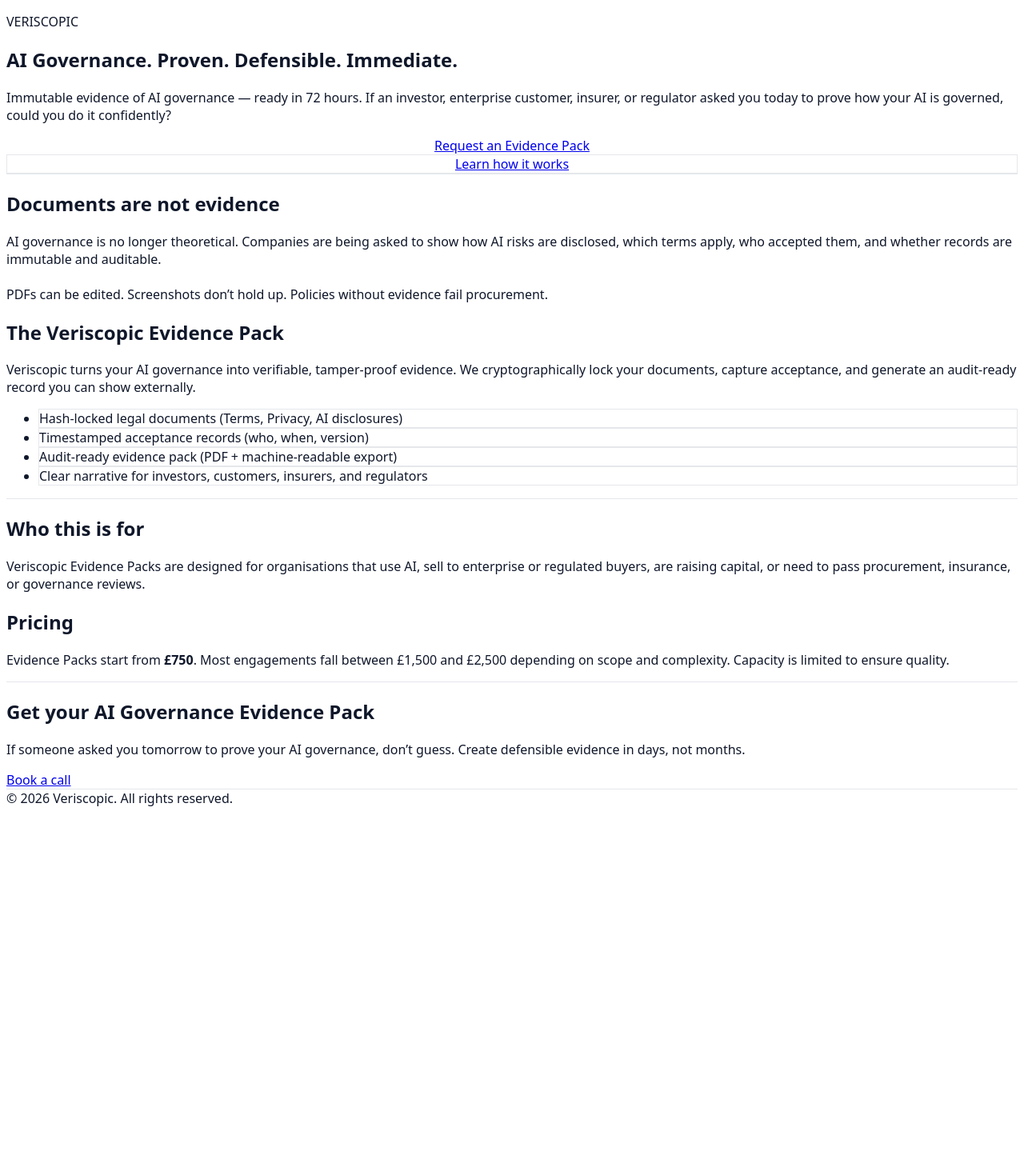
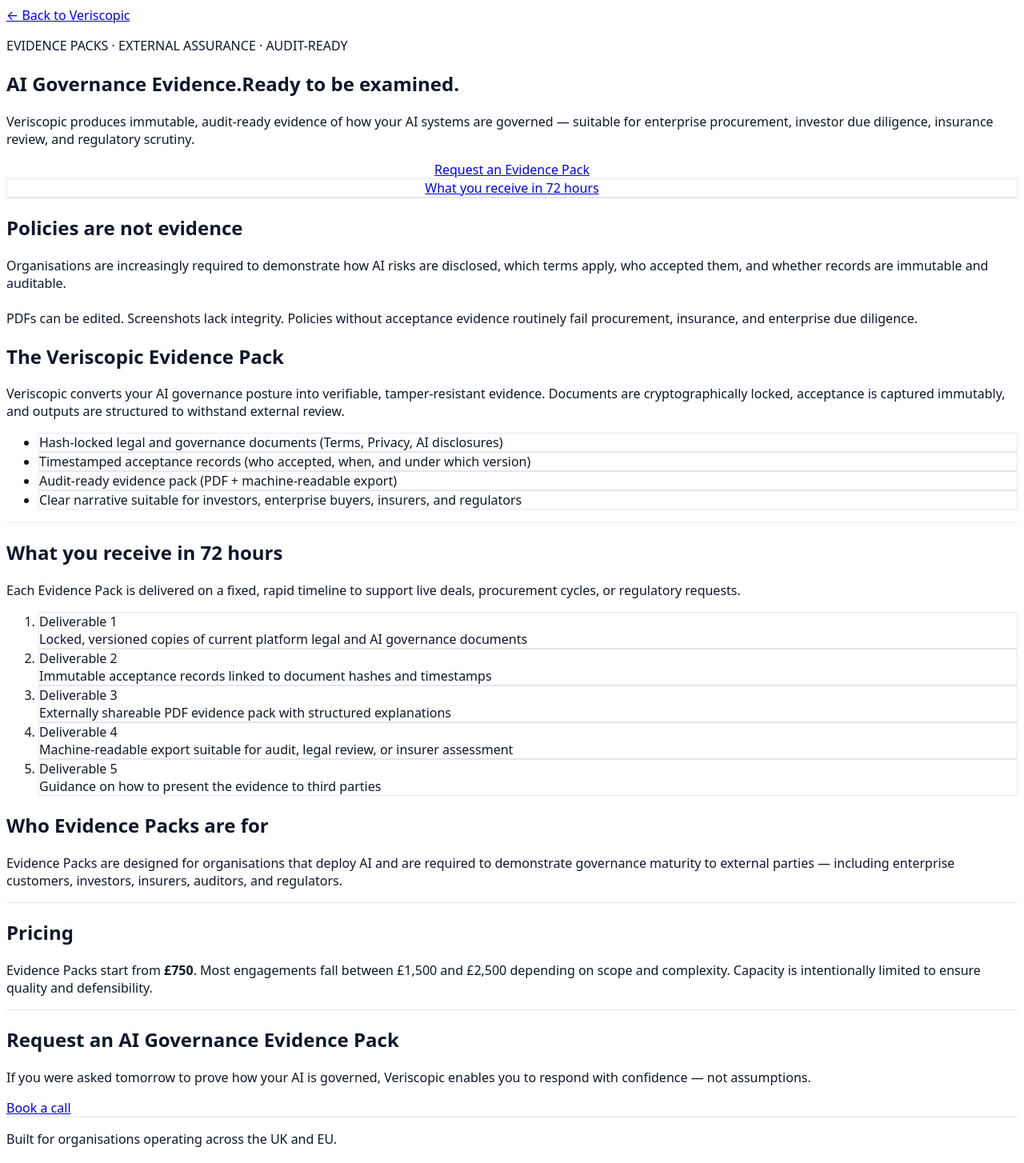
Before and after one commit to hello578/veriscopic, a Next.js app: page /evidence in a window 1280 px wide. Shown: the top 1454 px of the page at 80% size. Before the commit the page ends 1017 px from the top, so only its background shows below. Built offline with nearby package versions, Linux system fonts and the light colour scheme.

Commit message:
refine evidence landing page for enterprise conversion

```diff
--- a/app/evidence/page.tsx
+++ b/app/evidence/page.tsx
@@ -1,21 +1,35 @@
-export default function HomePage() {
+// app/evidence/page.tsx
+
+export default function EvidenceLandingPage() {
   return (
     <main className="min-h-screen bg-white text-slate-900">
+
+      {/* TOP NAV HINT */}
+      <div className="mx-auto max-w-5xl px-6 pt-6">
+        <a
+          href="/"
+          className="text-sm text-slate-500 hover:text-slate-700"
+        >
+          ← Back to Veriscopic
+        </a>
+      </div>
+
       {/* HERO */}
-      <section className="mx-auto max-w-5xl px-6 pt-24 pb-20">
-        <p className="mb-4 text-sm font-semibold uppercase tracking-wide text-slate-500">
-          Veriscopic
+      <section className="mx-auto max-w-5xl px-6 pt-20 pb-20">
+        <p className="mb-3 text-sm font-semibold uppercase tracking-wide text-slate-500">
+          Evidence Packs · External Assurance · Audit-Ready
         </p>
 
         <h1 className="mb-6 text-4xl font-semibold leading-tight tracking-tight sm:text-5xl">
-          AI Governance. <br className="hidden sm:block" />
-          Proven. Defensible. Immediate.
+          AI Governance Evidence.
+          <br className="hidden sm:block" />
+          Ready to be examined.
         </h1>
 
         <p className="mb-10 max-w-2xl text-lg text-slate-600">
-          Immutable evidence of AI governance — ready in 72 hours.
-          If an investor, enterprise customer, insurer, or regulator asked you
-          today to prove how your AI is governed, could you do it confidently?
+          Veriscopic produces immutable, audit-ready evidence of how your AI
+          systems are governed — suitable for enterprise procurement,
+          investor due diligence, insurance review, and regulatory scrutiny.
         </p>
 
         <div className="flex flex-col gap-4 sm:flex-row">
@@ -27,10 +41,10 @@
           </a>
 
           <a
-            href="#details"
+            href="#deliverables"
             className="inline-flex items-center justify-center rounded-md border border-slate-300 px-6 py-3 text-base font-medium text-slate-700 hover:bg-slate-50"
           >
-            Learn how it works
+            What you receive in 72 hours
           </a>
         </div>
       </section>
@@ -39,39 +53,40 @@
       <section className="border-t border-slate-200 bg-slate-50">
         <div className="mx-auto max-w-5xl px-6 py-20">
           <h2 className="mb-6 text-2xl font-semibold">
-            Documents are not evidence
+            Policies are not evidence
           </h2>
 
           <p className="max-w-3xl text-slate-600">
-            AI governance is no longer theoretical. Companies are being asked to
-            show how AI risks are disclosed, which terms apply, who accepted
-            them, and whether records are immutable and auditable.
-            <br />
-            <br />
-            PDFs can be edited. Screenshots don’t hold up. Policies without
-            evidence fail procurement.
+            Organisations are increasingly required to demonstrate how AI risks
+            are disclosed, which terms apply, who accepted them, and whether
+            records are immutable and auditable.
+            <br /><br />
+            PDFs can be edited. Screenshots lack integrity. Policies without
+            acceptance evidence routinely fail procurement, insurance, and
+            enterprise due diligence.
           </p>
         </div>
       </section>
 
       {/* SOLUTION */}
-      <section id="details" className="mx-auto max-w-5xl px-6 py-24">
+      <section className="mx-auto max-w-5xl px-6 py-24">
         <h2 className="mb-6 text-2xl font-semibold">
           The Veriscopic Evidence Pack
         </h2>
 
         <p className="mb-10 max-w-3xl text-slate-600">
-          Veriscopic turns your AI governance into verifiable, tamper-proof
-          evidence. We cryptographically lock your documents, capture acceptance,
-          and generate an audit-ready record you can show externally.
+          Veriscopic converts your AI governance posture into verifiable,
+          tamper-resistant evidence. Documents are cryptographically locked,
+          acceptance is captured immutably, and outputs are structured to
+          withstand external review.
         </p>
 
         <ul className="grid gap-6 sm:grid-cols-2">
           {[
-            "Hash-locked legal documents (Terms, Privacy, AI disclosures)",
-            "Timestamped acceptance records (who, when, version)",
+            "Hash-locked legal and governance documents (Terms, Privacy, AI disclosures)",
+            "Timestamped acceptance records (who accepted, when, and under which version)",
             "Audit-ready evidence pack (PDF + machine-readable export)",
-            "Clear narrative for investors, customers, insurers, and regulators",
+            "Clear narrative suitable for investors, enterprise buyers, insurers, and regulators",
           ].map((item) => (
             <li
               key={item}
@@ -83,28 +98,70 @@
         </ul>
       </section>
 
-      {/* WHO IT'S FOR */}
-      <section className="border-t border-slate-200 bg-slate-50">
-        <div className="mx-auto max-w-5xl px-6 py-20">
-          <h2 className="mb-6 text-2xl font-semibold">Who this is for</h2>
+      {/* DELIVERABLES */}
+      <section
+        id="deliverables"
+        className="border-t border-slate-200 bg-slate-50"
+      >
+        <div className="mx-auto max-w-5xl px-6 py-24">
+          <h2 className="mb-6 text-2xl font-semibold">
+            What you receive in 72 hours
+          </h2>
 
-          <p className="max-w-3xl text-slate-600">
-            Veriscopic Evidence Packs are designed for organisations that use AI,
-            sell to enterprise or regulated buyers, are raising capital, or need
-            to pass procurement, insurance, or governance reviews.
+          <p className="mb-10 max-w-3xl text-slate-600">
+            Each Evidence Pack is delivered on a fixed, rapid timeline to support
+            live deals, procurement cycles, or regulatory requests.
           </p>
+
+          <ol className="grid gap-6 sm:grid-cols-2">
+            {[
+              "Locked, versioned copies of current platform legal and AI governance documents",
+              "Immutable acceptance records linked to document hashes and timestamps",
+              "Externally shareable PDF evidence pack with structured explanations",
+              "Machine-readable export suitable for audit, legal review, or insurer assessment",
+              "Guidance on how to present the evidence to third parties",
+            ].map((item, idx) => (
+              <li
+                key={item}
+                className="rounded-lg border border-slate-200 bg-white p-6 text-slate-700"
+              >
+                <span className="mb-2 block text-sm font-semibold text-slate-500">
+                  Deliverable {idx + 1}
+                </span>
+                {item}
+              </li>
+            ))}
+          </ol>
         </div>
       </section>
 
+      {/* WHO IT'S FOR */}
+      <section className="mx-auto max-w-5xl px-6 py-24">
+        <h2 className="mb-6 text-2xl font-semibold">
+          Who Evidence Packs are for
+        </h2>
+
+        <p className="max-w-3xl text-slate-600">
+          Evidence Packs are designed for organisations that deploy AI and are
+          required to demonstrate governance maturity to external parties —
+          including enterprise customers, investors, insurers, auditors, and
+          regulators.
+        </p>
+      </section>
+
       {/* PRICING */}
-      <section className="mx-auto max-w-5xl px-6 py-24">
-        <h2 className="mb-6 text-2xl font-semibold">Pricing</h2>
+      <section className="border-t border-slate-200 bg-slate-50">
+        <div className="mx-auto max-w-5xl px-6 py-24">
+          <h2 className="mb-6 text-2xl font-semibold">
+            Pricing
+          </h2>
 
-        <p className="mb-10 max-w-3xl text-slate-600">
-          Evidence Packs start from <strong>£750</strong>. Most engagements fall
-          between £1,500 and £2,500 depending on scope and complexity. Capacity
-          is limited to ensure quality.
-        </p>
+          <p className="max-w-3xl text-slate-600">
+            Evidence Packs start from <strong>£750</strong>. Most engagements fall
+            between £1,500 and £2,500 depending on scope and complexity.
+            Capacity is intentionally limited to ensure quality and defensibility.
+          </p>
+        </div>
       </section>
 
       {/* CTA */}
@@ -114,12 +171,12 @@
       >
         <div className="mx-auto max-w-5xl px-6 py-20 text-white">
           <h2 className="mb-4 text-3xl font-semibold">
-            Get your AI Governance Evidence Pack
+            Request an AI Governance Evidence Pack
           </h2>
 
           <p className="mb-8 max-w-2xl text-slate-300">
-            If someone asked you tomorrow to prove your AI governance, don’t
-            guess. Create defensible evidence in days, not months.
+            If you were asked tomorrow to prove how your AI is governed,
+            Veriscopic enables you to respond with confidence — not assumptions.
           </p>
 
           <a
@@ -131,10 +188,17 @@
         </div>
       </section>
 
-      {/* FOOTER */}
+      {/* TRUST FOOTER */}
       <footer className="border-t border-slate-200 bg-white">
-        <div className="mx-auto max-w-5xl px-6 py-8 text-sm text-slate-500">
-          © {new Date().getFullYear()} Veriscopic. All rights reserved.
+        <div className="mx-auto max-w-5xl px-6 py-10 text-sm text-slate-500">
+          <p className="mb-2">
+            Built for organisations operating across the UK and EU.
+          </p>
+          <p>
+            Designed to support governance expectations under emerging AI
+            regulation, enterprise procurement standards, and external audit
+            requirements.
+          </p>
         </div>
       </footer>
     </main>
--- a/app/layout.tsx
+++ b/app/layout.tsx
@@ -3,6 +3,7 @@
 import './globals.css'
 import type { Metadata } from 'next'
 import { TooltipProvider } from '@/components/ui/tooltip'
+import { SpeedInsights } from '@vercel/speed-insights/next'
 
 export const metadata: Metadata = {
   title: 'Veriscopic',
@@ -20,6 +21,7 @@
         <TooltipProvider delayDuration={150}>
           {children}
         </TooltipProvider>
+        <SpeedInsights />
       </body>
     </html>
   )
--- a/app/page.tsx
+++ b/app/page.tsx
@@ -1,30 +1,41 @@
-import { redirect } from 'next/navigation'
-import { supabaseServerRead } from '@/lib/supabase/server-read'
+//app/page.tsx
 
-export default async function RootPage() {
-  const supabase = await supabaseServerRead()
+import Link from 'next/link'
 
-  const {
-    data: { user },
-  } = await supabase.auth.getUser()
+export default function RootPage() {
+  return (
+    <main className="min-h-screen bg-white text-slate-900">
+      <section className="mx-auto max-w-5xl px-6 pt-28 pb-24">
+        <p className="mb-4 text-sm font-semibold uppercase tracking-wide text-slate-500">
+          Veriscopic
+        </p>
 
-  // 🔐 Not signed in
-  if (!user) {
-    redirect('/auth/login')
-  }
+        <h1 className="mb-6 text-4xl font-semibold tracking-tight sm:text-5xl">
+          AI governance. <br className="hidden sm:block" />
+          Proven. Defensible. Immediate.
+        </h1>
 
-  // 🧭 Fetch memberships
-  const { data: memberships } = await supabase
-    .from('organisation_members')
-    .select('organisation_id')
-    .eq('user_id', user.id)
-    .limit(1)
+        <p className="mb-10 max-w-2xl text-lg text-slate-600">
+          Immutable, audit-ready evidence of how your AI is governed —
+          accepted, timestamped, and defensible.
+        </p>
 
-  // 🏗️ No organisation yet
-  if (!memberships || memberships.length === 0) {
-    redirect('/onboarding/create-organisation')
-  }
+        <div className="flex flex-col gap-4 sm:flex-row">
+          <Link
+            href="/auth/login"
+            className="inline-flex items-center justify-center rounded-md bg-slate-900 px-6 py-3 text-base font-medium text-white hover:bg-slate-800"
+          >
+            Sign in
+          </Link>
 
-  // ✅ Exactly ONE redirect, from /
-  redirect(`/${memberships[0].organisation_id}/dashboard`)
+          <Link
+            href="/evidence"
+            className="inline-flex items-center justify-center rounded-md border border-slate-300 px-6 py-3 text-base font-medium text-slate-700 hover:bg-slate-50"
+          >
+            Evidence Packs
+          </Link>
+        </div>
+      </section>
+    </main>
+  )
 }
--- a/package.json
+++ b/package.json
@@ -14,6 +14,7 @@
     "@radix-ui/react-slot": "^1.2.4",
     "@radix-ui/react-tooltip": "^1.2.8",
     "@supabase/ssr": "^0.8.0",
+    "@vercel/speed-insights": "^1.3.1",
     "class-variance-authority": "^0.7.1",
     "clsx": "^2.1.1",
     "lucide-react": "^0.562.0",
```
Also changed, not shown: app/auth/login/page.tsx (+58 -3 lines), lib/rbac/guards.ts (+3 -42 lines), 1 other file (tests, documents, lock files or other folders).
